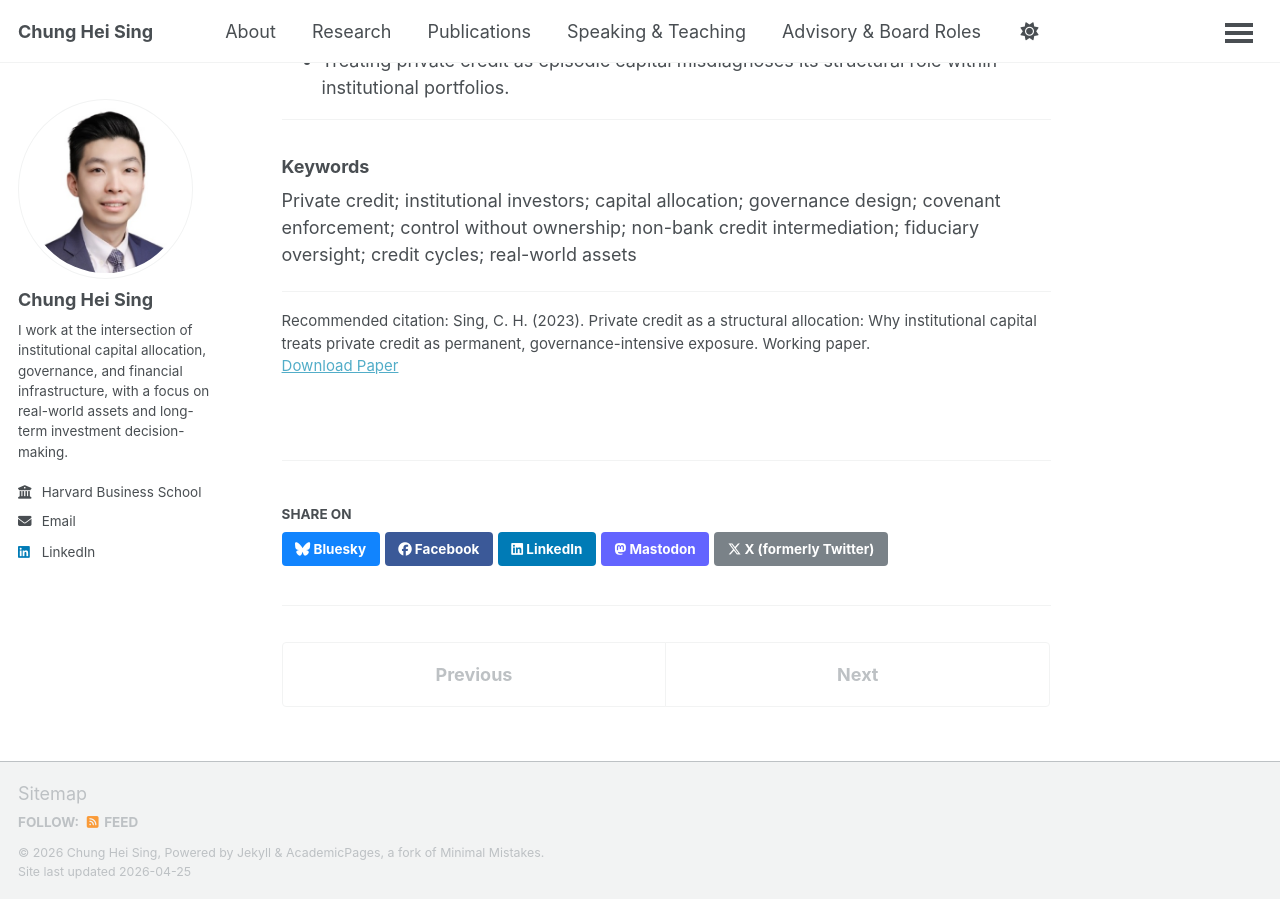
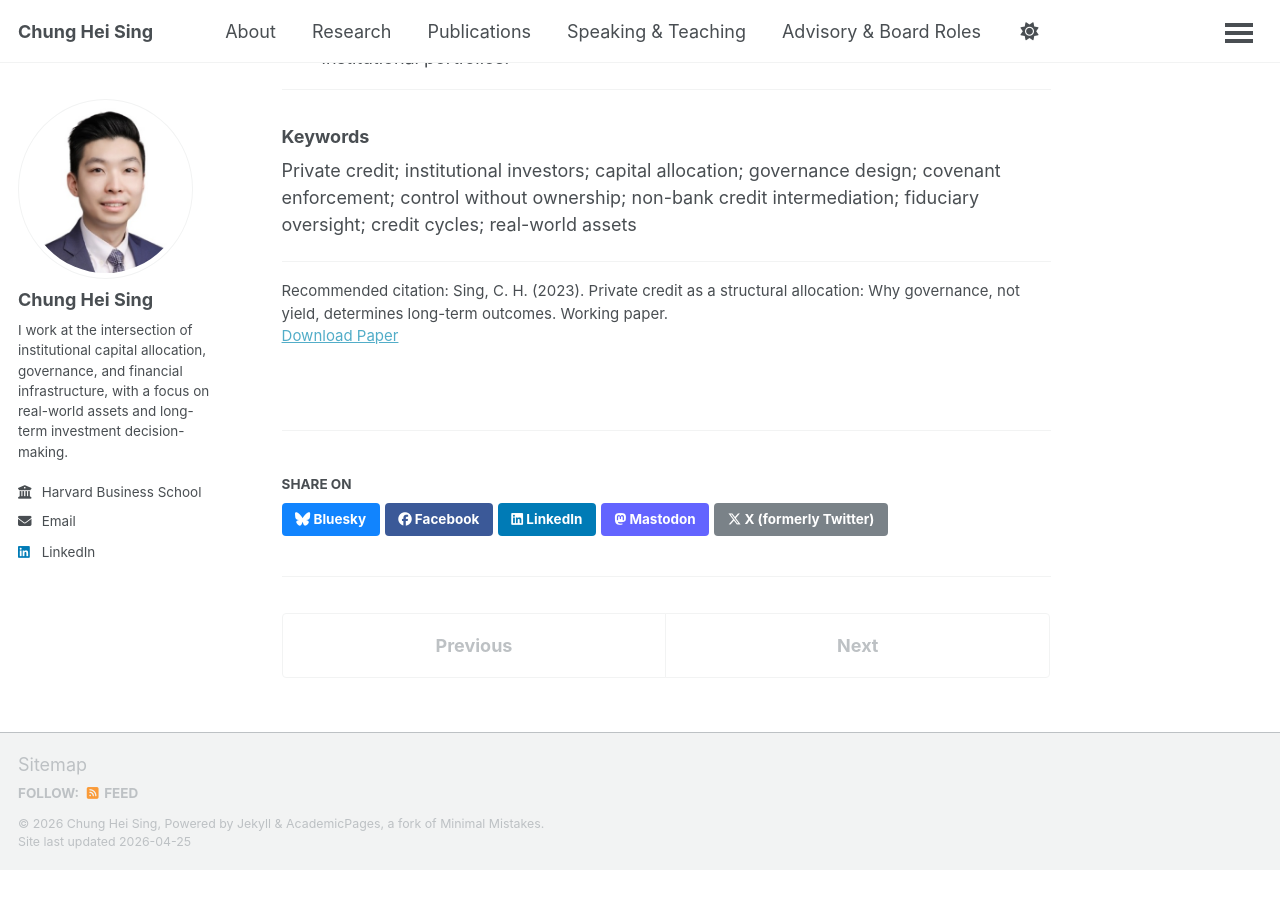
Before and after one commit to chungheising/chungheising.github.io, a Jekyll site: the page built from _publications/2023_10_Private_Credit_as_a_Structural_Allocation.md, in a window 1280 px wide and 900 px high, scrolled down 918 px. Built offline with Jekyll 4.4.1, drawn with Linux system fonts in a browser that asks for light colours; a script bundle is joined from its source files by our own code; library files that are not in the unit come from our copies; after the commit the page ends 1788 px from its top, so only the background shows below that; some of the changed text lies outside the part shown.

Commit message:
Update 2023_10_Private_Credit_as_a_Structural_Allocation.md

```diff
--- a/_publications/2023_10_Private_Credit_as_a_Structural_Allocation.md
+++ b/_publications/2023_10_Private_Credit_as_a_Structural_Allocation.md
@@ -1,6 +1,6 @@
 ---
 title: "Private Credit as a Structural Allocation"
-subtitle: "Why Institutional Capital Treats Private Credit as Permanent, Governance-Intensive Exposure"
+subtitle: "Why Governance, Not Yield, Determines Long-Term Outcomes"
 collection: publications
 permalink: /publication/private-credit-structural-allocation/
 date: 2023-10-01
@@ -9,7 +9,7 @@
 category: capital_risk
 excerpt: "Private credit has shifted from episodic dislocation trade to permanent capital; governance and institutional process now drive outcomes more than cycle timing."
 paperurl: /files/Sing_2023_Private_Credit_as_a_Structural_Allocation.pdf
-citation: "Sing, C. H. (2023). Private credit as a structural allocation: Why institutional capital treats private credit as permanent, governance-intensive exposure. Working paper."
+citation: "Sing, C. H. (2023). Private credit as a structural allocation: Why governance, not yield, determines long-term outcomes. Working paper."
 ---
 
 ### Abstract
```
